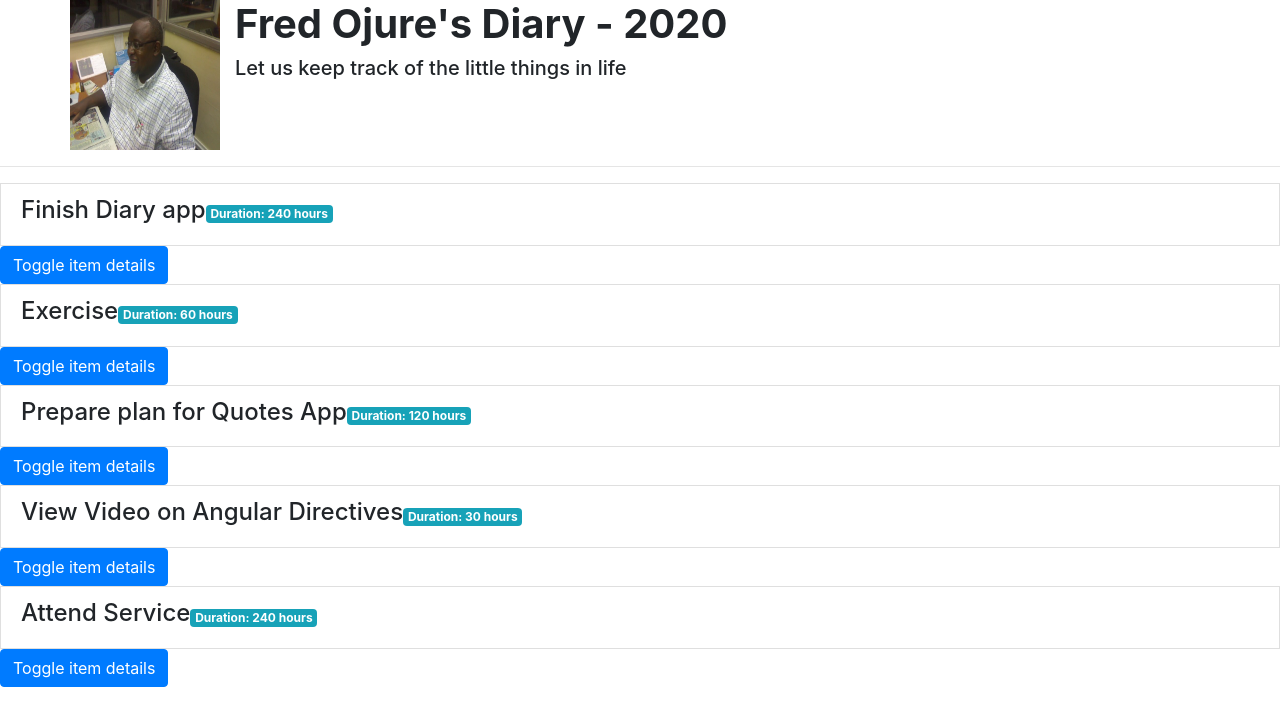
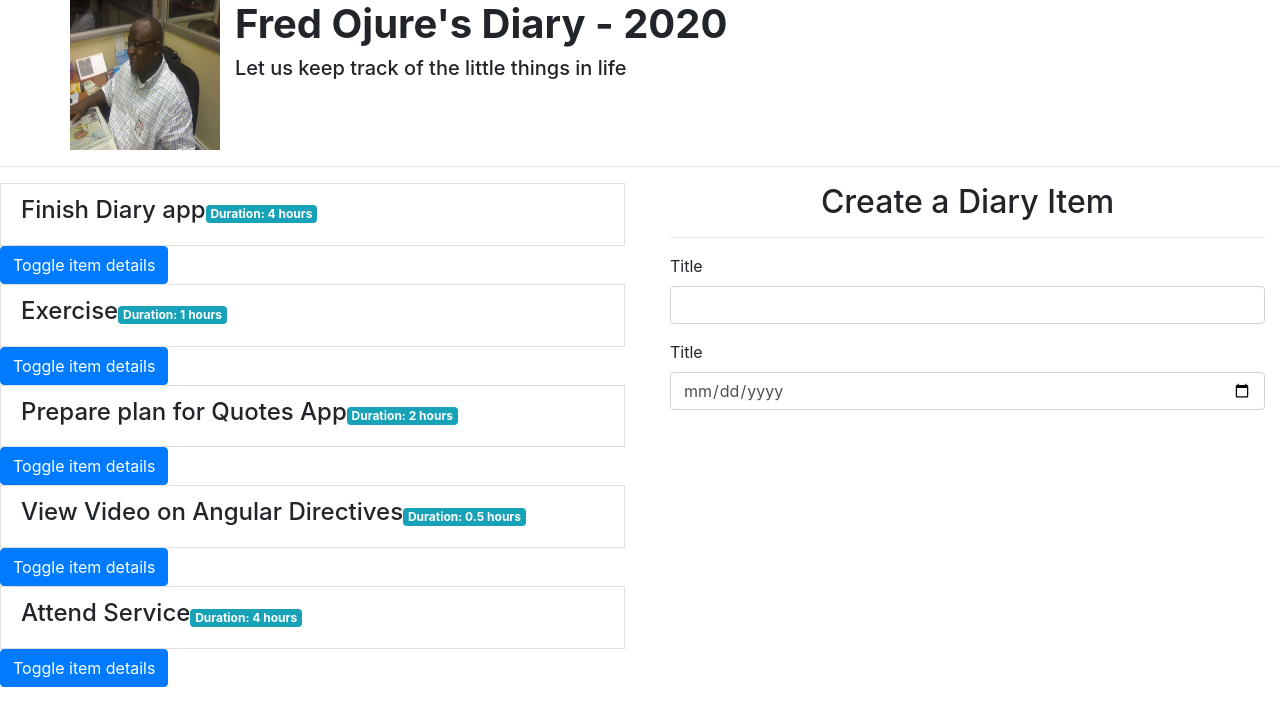
Before and after one commit to OjureFred/Dairy, an Angular app: page / in a window 1280 px wide. Shown: the top 726 px of the page. Built offline with nearby package versions, Linux system fonts and the light colour scheme.

Commit message:
Generated dairy-detail-form and added form fields. Added to dairy component html

```diff
--- a/src/app/app.module.ts
+++ b/src/app/app.module.ts
@@ -8,6 +8,7 @@ import { DiaryComponent } from './diary/diary.component';
 import { DiaryItemDetailComponent } from './diary-item-detail/diary-item-detail.component';
 import { HighlightDirective } from './highlight.directive';
 import { MinutesToHoursPipe } from './minutes-to-hours.pipe';
+import { DiaryDetailFormComponent } from './diary-detail-form/diary-detail-form.component';
 
 @NgModule({
   declarations: [
@@ -16,7 +17,8 @@ import { MinutesToHoursPipe } from './minutes-to-hours.pipe';
     DiaryComponent,
     DiaryItemDetailComponent,
     HighlightDirective,
-    MinutesToHoursPipe
+    MinutesToHoursPipe,
+    DiaryDetailFormComponent
   ],
   imports: [
     BrowserModule,
--- /dev/null
+++ b/src/app/diary-detail-form/diary-detail-form.component.html
@@ -0,0 +1,14 @@
+<div class="container-fluid">
+    <h2 class="text-center">Create a Diary Item</h2>
+    <hr>
+    <form action="">
+        <div class="form-group">
+            <label for="title">Title</label>
+            <input type="text" required class="form-control" id="title">
+        </div>
+        <div class="form-group">
+            <label for="date">Title</label>
+            <input type="date" required class="form-control" id="date">
+        </div>
+    </form>
+</div>
--- /dev/null
+++ b/src/app/diary-detail-form/diary-detail-form.component.ts
@@ -0,0 +1,15 @@
+import { Component, OnInit } from '@angular/core';
+
+@Component({
+  selector: 'app-diary-detail-form',
+  templateUrl: './diary-detail-form.component.html',
+  styleUrls: ['./diary-detail-form.component.css']
+})
+export class DiaryDetailFormComponent implements OnInit {
+
+  constructor() { }
+
+  ngOnInit(): void {
+  }
+
+}
--- a/src/app/diary-item-detail/diary-item-detail.component.html
+++ b/src/app/diary-item-detail/diary-item-detail.component.html
@@ -1,4 +1,4 @@
 <p>Date: {{diaryItem.date|date}}</p>
 <p>Start Time:{{diaryItem.startTime}}</p>
-<p>Duration: {{diaryItem.duration}}</p>
+<p>Duration: {{diaryItem.duration}} minutes</p>
 <button class="btn btn-danger btn-outline" (click)='itemComplete(true)'>Completed</button>
--- a/src/app/diary/diary.component.html
+++ b/src/app/diary/diary.component.html
@@ -1,4 +1,6 @@
 <hr />
+<div class="row">
+  <div class="col-md-6">
 <ul class='list-group'>
   <div *ngFor="let diaryItem of diaryItems, let i = index" class="diarydetail">
   <li appHighlight class='list-group-item d-flex align-items-center'>
@@ -6,9 +8,14 @@
   <h4>{{
     diaryItem.title
   }}  </h4>
-  <br><span class="badge badge-primary badge-info">Duration: {{diaryItem.duration}} hours</span>
+  <br><span class="badge badge-primary badge-info">Duration: {{diaryItem.duration | minutesToHours}} hours</span>
 </li>
 <button (click)='toggleDetails(i)' class='btn btn-primary'>Toggle item details</button>
 <app-diary-item-detail *ngIf='diaryItem.showDetails' [diaryItem]='diaryItem' (isComplete)='itemComplete($event, i)'></app-diary-item-detail>
-  </div>
+</div>
 </ul>
+</div>
+<div class="col-md-6">
+  <app-diary-detail-form></app-diary-detail-form>
+</div>
+</div>
--- a/src/app/minutes-to-hours.pipe.ts
+++ b/src/app/minutes-to-hours.pipe.ts
@@ -5,8 +5,9 @@ import { Pipe, PipeTransform } from '@angular/core';
 })
 export class MinutesToHoursPipe implements PipeTransform {
 
-  transform(value: unknown, ...args: unknown[]): unknown {
-    return null;
+  transform(value: any): number {
+    let hours = value / 60;
+    return hours;
   }
 
 }
```
Also changed, not shown: src/app/diary-detail-form/diary-detail-form.component.css (added), 1 other file (tests, documents, lock files or other folders).
